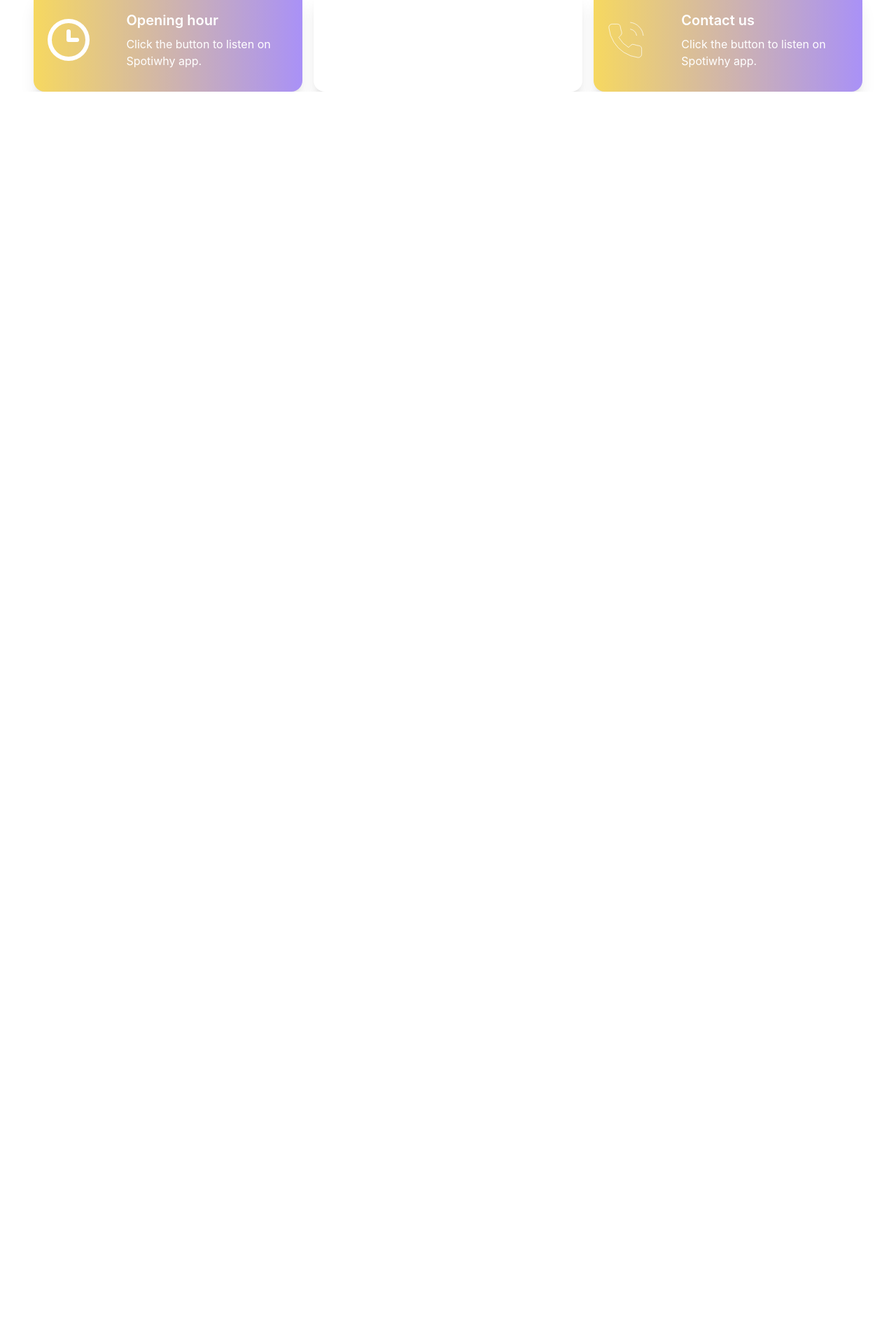
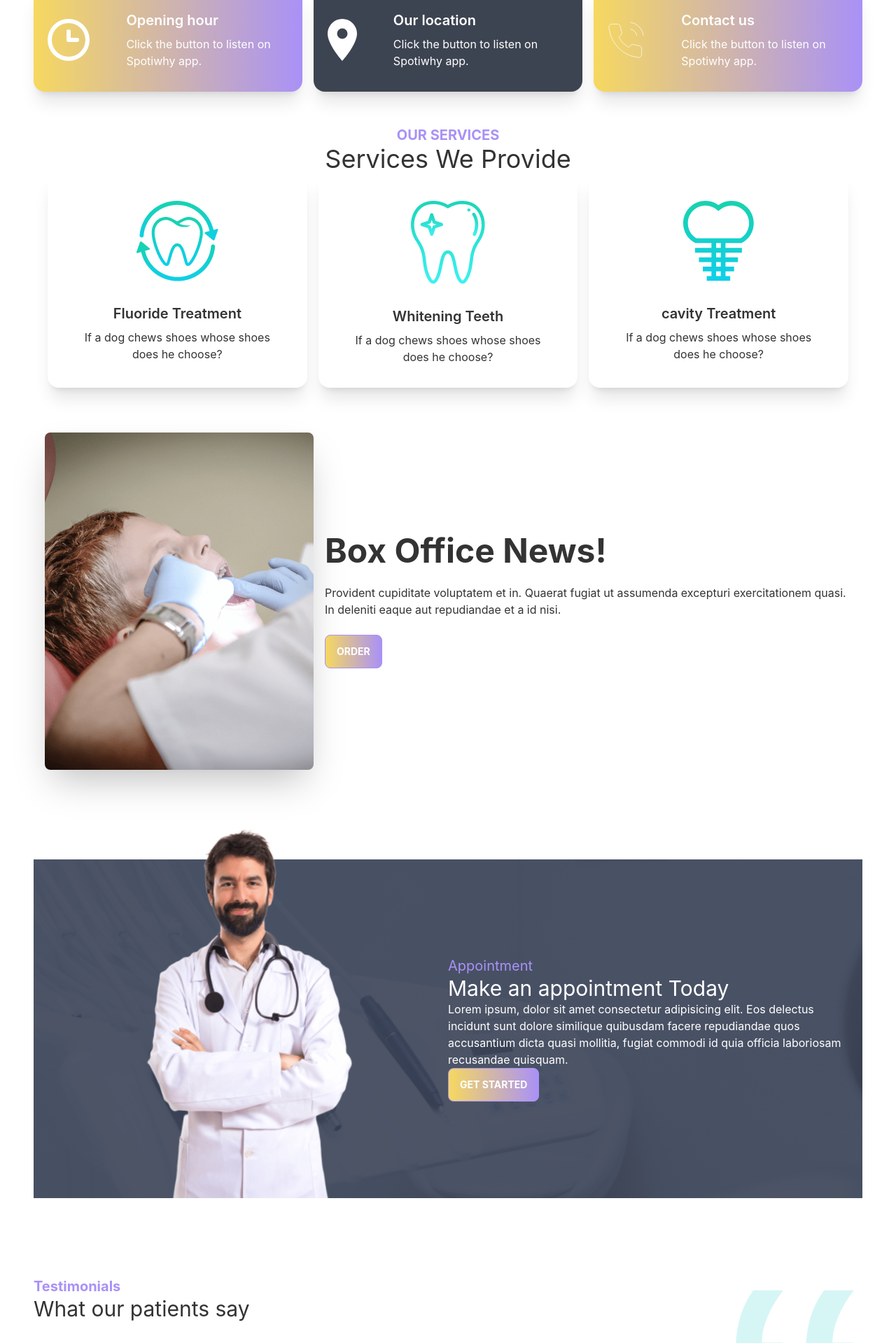
Before and after one commit to mak-43/doctor, a React (Create React App) app: page / in a window 1280 px wide. Shown: the part 881-2800 px from the top of the page at 70% size. Before the commit the page ends 1012 px from the top, so only its background shows below. Built offline with nearby package versions, Linux system fonts and the light colour scheme.

Commit message:
appointment

```diff
--- /dev/null
+++ b/src/Components/Pages/Home/Appointment.js
@@ -0,0 +1,24 @@
+import React from 'react';
+import doctor from '../../Assets/doctor.png'
+import bg from '../../Assets/appointment.png'
+import Primary from '../Shared/Primary';
+
+const Appointment = () => {
+    return (
+        <section style={{
+            background:`url(${bg})`
+        }} className="flex justify-center items-center my-28">
+            <div className='flex-1 hidden lg:block'>
+                <img className='mt-[-100px]' src={doctor} alt="" />
+            </div>
+            <div className='flex-1 p-2'>
+                <h3 className='text-xl text-primary'>Appointment</h3>
+                <h2 className='text-3xl text-white'>Make an appointment Today</h2>
+                <p className='text-white'>Lorem ipsum, dolor sit amet consectetur adipisicing elit. Eos delectus incidunt sunt dolore similique quibusdam facere repudiandae quos accusantium dicta quasi mollitia, fugiat commodi id quia officia laboriosam recusandae quisquam.</p>
+                <Primary>get started</Primary>
+            </div>
+        </section>
+    );
+};
+
+export default Appointment;
--- a/src/Components/Pages/Home/Banner.js
+++ b/src/Components/Pages/Home/Banner.js
@@ -3,7 +3,7 @@ import chair from '../../Assets/chair.png'
 
 const Banner = () => {
     return (
-        <div class="hero min-h-screen px-12 bg-[url('/src/Components/Assets/bg.png')] ">
+        <div class="hero min-h-screen  bg-[url('/src/Components/Assets/bg.png')] ">
             <div class="hero-content flex-col lg:flex-row-reverse">
                 <img src={chair} class="max-w-sm rounded-lg shadow-2xl" />
                 <div>
--- /dev/null
+++ b/src/Components/Pages/Home/Exceptional.js
@@ -0,0 +1,20 @@
+import React, { Children } from 'react';
+import Primary from '../Shared/Primary';
+import pic from '../../Assets/treatment.png'
+
+const Exceptional = () => {
+    return (
+        <div class="hero  ">
+            <div class="hero-content flex-col lg:flex-row">
+                <img src={pic}class="max-w-sm rounded-lg shadow-2xl" />
+                <div>
+                    <h1 class="text-5xl font-bold">Box Office News!</h1>
+                    <p class="py-6">Provident cupiditate voluptatem et in. Quaerat fugiat ut assumenda excepturi exercitationem quasi. In deleniti eaque aut repudiandae et a id nisi.</p>
+                    <Primary >Order</Primary>
+                </div>
+            </div>
+        </div>
+    );
+};
+
+export default Exceptional;
--- a/src/Components/Pages/Home/Home.js
+++ b/src/Components/Pages/Home/Home.js
@@ -1,12 +1,20 @@
 import React from 'react';
+import Appointment from './Appointment';
 import Banner from './Banner';
+import Exceptional from './Exceptional';
 import Info from './Info';
+import Services from './Services';
+import Testimonial from './Testimonial';
 
 const Home = () => {
     return (
-        <div>
+        <div className='px-12'>
             <Banner/>
             <Info/>
+            <Services/>
+            <Exceptional/>
+            <Appointment/>
+            <Testimonial/>
         </div>
     );
 };
--- a/src/Components/Pages/Home/Info.js
+++ b/src/Components/Pages/Home/Info.js
@@ -6,10 +6,10 @@ import phone from '../../Assets/icons/phone.svg'
 
 const Info = () => {
     return (
-        <div className='grid grid-cols-1 lg:grid-cols-3 gap-4 px-12'>
+        <div className='grid grid-cols-1 lg:grid-cols-3 gap-4 '>
 
             <InfoCard cartTitle='Opening hour' bgClass='bg-gradient-to-r from-secondary to-primary' img={clock} />
-            <InfoCard cartTitle='Our location' bgClass='bg-accent' img={location} />
+            <InfoCard cartTitle='Our location' bgClass='bg-neutral' img={location} />
             <InfoCard cartTitle='Contact us' bgClass='bg-gradient-to-r from-secondary to-primary' img={phone} />
         </div>
     );
--- /dev/null
+++ b/src/Components/Pages/Home/Service.js
@@ -0,0 +1,18 @@
+import React from 'react';
+
+const Service = ({service}) => {
+    return (
+        <div class="card lg:max-w-lg bg-base-100 shadow-xl ">
+            <figure class="px-10 pt-10">
+                <img src={service.img} alt="Shoes" class="rounded-xl" />
+            </figure>
+            <div class="card-body items-center text-center">
+                <h2 class="card-title">{service.name}</h2>
+                <p>If a dog chews shoes whose shoes does he choose?</p>
+
+            </div>
+        </div>
+    );
+};
+
+export default Service;
--- /dev/null
+++ b/src/Components/Pages/Home/Services.js
@@ -0,0 +1,45 @@
+import React from 'react';
+import fluoride from '../../Assets/fluoride.png'
+import whitening from '../../Assets/whitening.png'
+import cavity from '../../Assets/cavity.png'
+import Service from './Service';
+const Services = () => {
+    const services=[
+        {
+            _id:1,
+            name:'Fluoride Treatment',
+            description:'',
+            img:fluoride
+        },
+        {
+            _id:2,
+            name:'Whitening Teeth',
+            description:'',
+            img:whitening
+        },
+        {
+            _id:3,
+            name:'cavity Treatment',
+            description:'',
+            img:cavity
+        },
+    ]
+    return (
+        <div className='my-12'>
+            <div className='text-center'>
+                <h3 className='text-primary text-xl font-bold uppercase'>Our services</h3>
+                <h2 className='text-4xl'>Services We Provide</h2>
+            </div>
+            <div className='grid lg:grid-cols-3 sm:grid-cols-1 md:grid-cols-2 gap-4 px-5'>
+                {
+                    services.map(service=><Service
+                    key={service._id}
+                    service={service}
+                    ></Service>)
+                }
+            </div>
+        </div>
+    );
+};
+
+export default Services;
--- /dev/null
+++ b/src/Components/Pages/Home/Testimonial.js
@@ -0,0 +1,24 @@
+import React from 'react';
+import quote from '../../Assets/icons/quote.svg'
+const Testimonial = () => {
+
+
+    return (
+        <section className='my-28'>
+            <div className='flex justify-between'>
+                <div>
+                    <h4 className='text-xl text-primary font-bold'>Testimonials</h4>
+                    <h2 className='text-3xl' >What our patients say </h2>
+                </div>
+                <div>
+                    <img src={quote} className='lg:w-48 sm:w-24' alt="" />
+                </div>
+            </div>
+            <div>
+
+            </div>
+        </section>
+    );
+};
+
+export default Testimonial;
--- /dev/null
+++ b/src/Components/Pages/Shared/Primary.js
@@ -0,0 +1,9 @@
+import React from 'react';
+
+const Primary = ({children}) => {
+    return (
+        <button class="btn btn-primary text-white font-bold bg-gradient-to-r from-secondary to-primary">{children}</button>
+    );
+};
+
+export default Primary;
```
